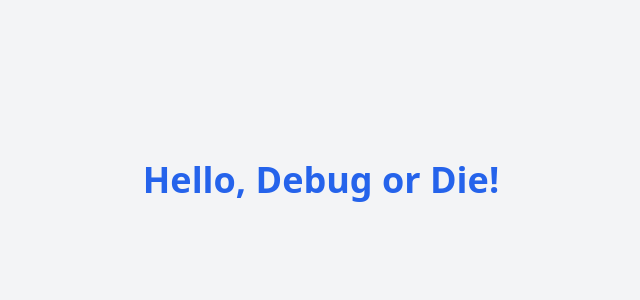
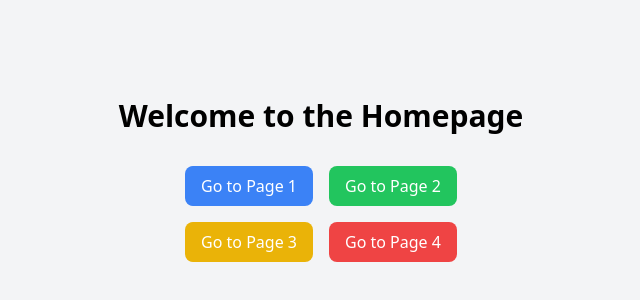
Before and after one commit to alinazir105/debug-or-die, a React (Vite) app: page / in a window 1280 px wide. Shown: the part 220-520 px from the top of the page, without its empty margins (319-959 px from the left). Built offline with nearby package versions, Linux system fonts and the light colour scheme.

Commit message:
Initial structure done

```diff
--- a/package.json
+++ b/package.json
@@ -12,7 +12,8 @@
   "dependencies": {
     "debug-or-die": "file:",
     "react": "^18.3.1",
-    "react-dom": "^18.3.1"
+    "react-dom": "^18.3.1",
+    "react-router-dom": "^7.1.1"
   },
   "devDependencies": {
     "@eslint/js": "^9.17.0",
--- a/src/App.jsx
+++ b/src/App.jsx
@@ -1,12 +1,24 @@
-import './App.css'
+import React from "react";
+import { BrowserRouter as Router, Routes, Route, Link } from "react-router-dom";
+import HomePage from "./pages/HomePage";
+import Page1 from "./pages/Page1";
+import Page2 from "./pages/Page2";
+import Page3 from "./pages/Page3";
+import Page4 from "./pages/Page4";
 import './index.css'
 
-export default function App() {
+const App = () => {
   return (
-      <div className="flex h-screen items-center justify-center bg-gray-100">
-          <h1 className="text-4xl font-bold text-blue-600">
-              Hello, Debug or Die!
-          </h1>
-      </div>
+    <Router>
+      <Routes>
+        <Route path="/" element={<HomePage />} />
+        <Route path="/page1" element={<Page1 />} />
+        <Route path="/page2" element={<Page2 />} />
+        <Route path="/page3" element={<Page3 />} />
+        <Route path="/page4" element={<Page4 />} />
+      </Routes>
+    </Router>
   );
-}
+};
+
+export default App;
--- /dev/null
+++ b/src/pages/HomePage.jsx
@@ -0,0 +1,38 @@
+import React from "react";
+import { Link } from "react-router-dom";
+
+const HomePage = () => {
+  return (
+    <div className="min-h-screen flex flex-col items-center justify-center bg-gray-100">
+      <h1 className="text-3xl font-bold mb-8">Welcome to the Homepage</h1>
+      <div className="grid grid-cols-2 gap-4">
+        <Link
+          to="/page1"
+          className="bg-blue-500 text-white py-2 px-4 rounded-lg hover:bg-blue-600"
+        >
+          Go to Page 1
+        </Link>
+        <Link
+          to="/page2"
+          className="bg-green-500 text-white py-2 px-4 rounded-lg hover:bg-green-600"
+        >
+          Go to Page 2
+        </Link>
+        <Link
+          to="/page3"
+          className="bg-yellow-500 text-white py-2 px-4 rounded-lg hover:bg-yellow-600"
+        >
+          Go to Page 3
+        </Link>
+        <Link
+          to="/page4"
+          className="bg-red-500 text-white py-2 px-4 rounded-lg hover:bg-red-600"
+        >
+          Go to Page 4
+        </Link>
+      </div>
+    </div>
+  );
+};
+
+export default HomePage;
--- /dev/null
+++ b/src/pages/Page1.jsx
@@ -0,0 +1,11 @@
+import React from "react";
+
+const Page1 = () => {
+  return (
+    <div className="min-h-screen flex items-center justify-center bg-gray-100">
+      <h1 className="text-3xl font-bold">This is Page 1</h1>
+    </div>
+  );
+};
+
+export default Page1;
--- /dev/null
+++ b/src/pages/Page2.jsx
@@ -0,0 +1,11 @@
+import React from "react";
+
+const Page2 = () => {
+  return (
+    <div className="min-h-screen flex items-center justify-center bg-gray-100">
+      <h1 className="text-3xl font-bold">This is Page 2</h1>
+    </div>
+  );
+};
+
+export default Page2;
--- /dev/null
+++ b/src/pages/Page3.jsx
@@ -0,0 +1,11 @@
+import React from "react";
+
+const Page3 = () => {
+  return (
+    <div className="min-h-screen flex items-center justify-center bg-gray-100">
+      <h1 className="text-3xl font-bold">This is Page 3</h1>
+    </div>
+  );
+};
+
+export default Page3;
--- /dev/null
+++ b/src/pages/Page4.jsx
@@ -0,0 +1,11 @@
+import React from "react";
+
+const Page4 = () => {
+  return (
+    <div className="min-h-screen flex items-center justify-center bg-gray-100">
+      <h1 className="text-3xl font-bold">This is Page 4</h1>
+    </div>
+  );
+};
+
+export default Page4;
```
Also changed, not shown: 1 other file (tests, documents, lock files or other folders).
